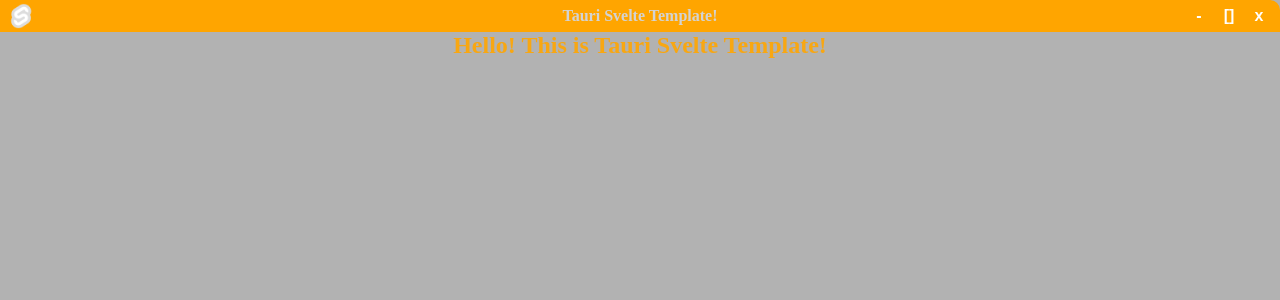
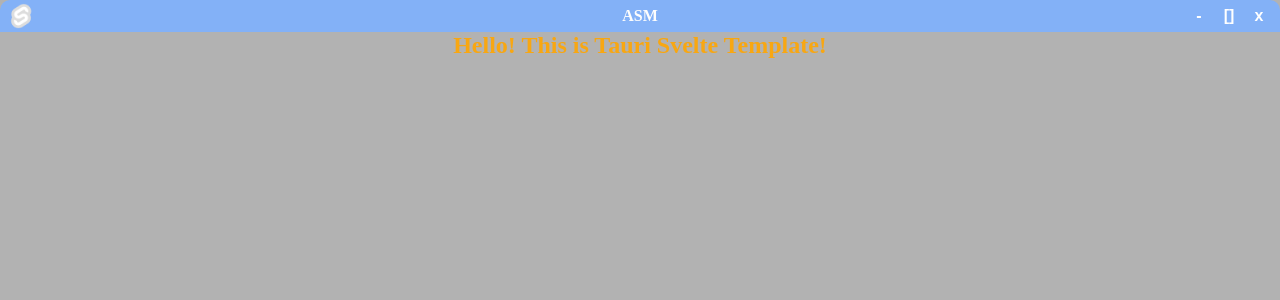
Before and after one commit to PleahMaCaka/AMS, a SvelteKit app: page / in a window 1280 px wide. Shown: the top 300 px of the page. Built offline with nearby package versions, Linux system fonts and the light colour scheme.

Commit message:
feat: apply colors, title property

```diff
--- a/src/components/Titlebar.svelte
+++ b/src/components/Titlebar.svelte
@@ -1,4 +1,6 @@
 <script lang="ts">
+    export let title = "ASM"
+
     import { appWindow } from "@tauri-apps/api/window"
 
     const onMinimize = () => {
@@ -22,7 +24,7 @@
 
 <div class="titlebar" data-tauri-drag-region>
     <img alt="Logo" src="/favicon.png" />
-    <p>Tauri Svelte Template!</p>
+    <p>{title}</p>
     <div>
         <button on:click={onMinimize}>-</button>
         <button on:click={onMaximize}>[]</button>
@@ -31,7 +33,7 @@
 </div>
 
 <style lang="scss">
-  $color: orange;
+  $color: #83b1f7;
   $tb-height: 32px;
   $tb-item-height: $tb-height - 6px;
 
@@ -45,7 +47,7 @@
 
     user-select: none;
 
-    border-radius: 0 10px 0 0;
+    border-radius: 10px 10px 0 0;
     padding: 0 8px;
 
     p {
@@ -53,7 +55,7 @@
       left: 50%;
       transform: translateX(-50%);
       font-weight: bold;
-      color: lightgrey;
+      color: #fdfdfd;
     }
 
     img {
```
